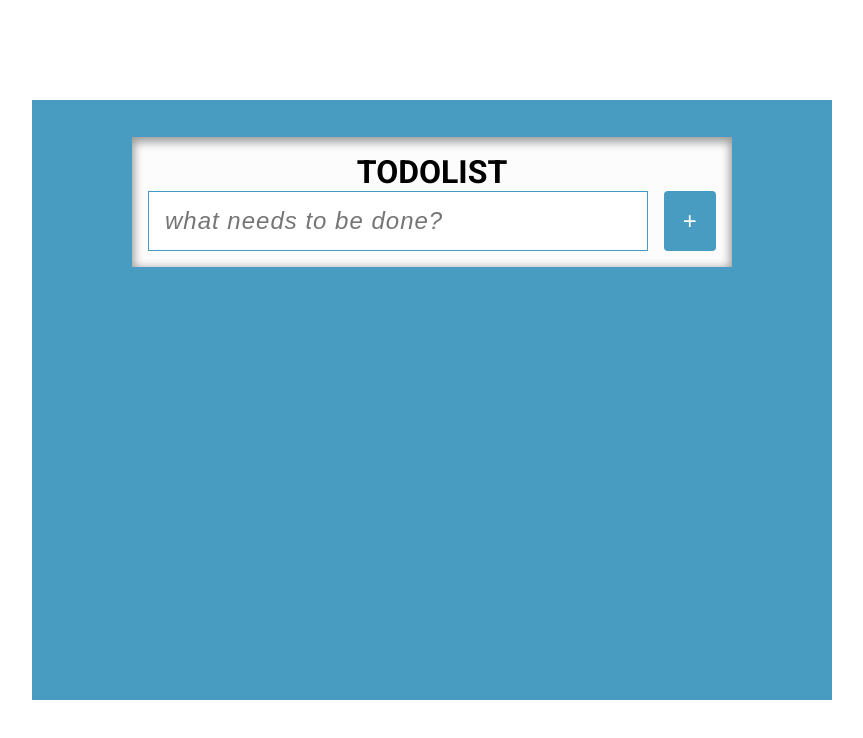
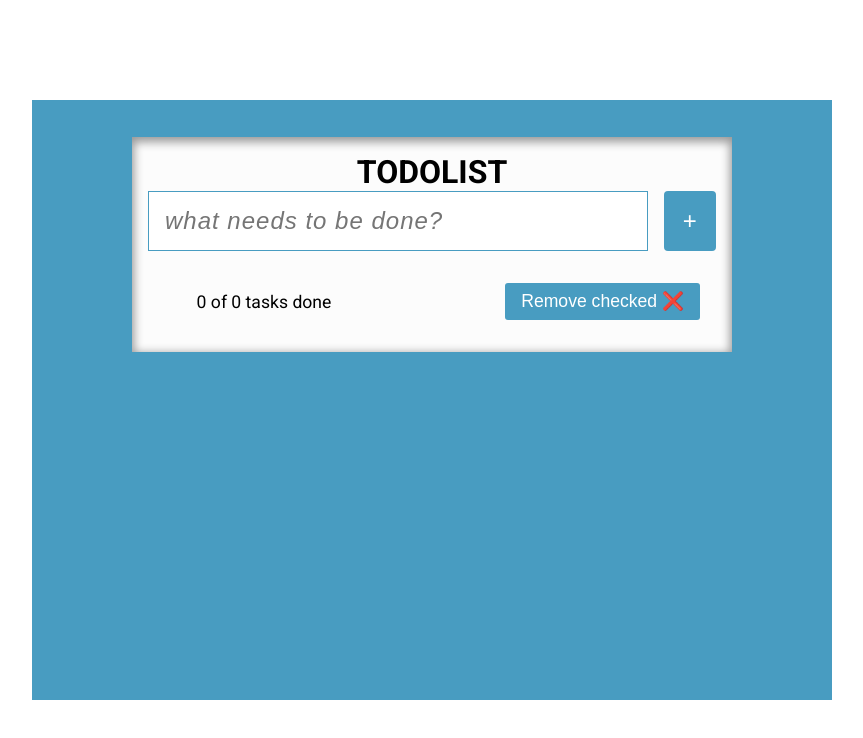
Before and after one commit to ajarek/react-20-vite-todo-components, a React (Vite) app: page / in a window 1280 px wide. Shown: the top 738 px of the page, without its empty margins (208-1071 px from the left). Built offline with nearby package versions, Linux system fonts and the light colour scheme.

Commit message:
add info, btn-remove

```diff
--- a/src/App.css
+++ b/src/App.css
@@ -22,6 +22,29 @@
   transform: translateY(5px);
   box-shadow: inset 0px 3px 10px 2px rgba(0, 0, 0, 0.4);
 }
+.row-info{
+  width: 100%;
+  display: flex;
+  justify-content: space-between;
+  align-items: center;
+  margin-top: 1rem;
+  padding: 1rem;
+}
+.info{
+  width: 200px;
+  height: 20px;
+  position: relative;
+  font-size: 1.1rem;
+}
+.info span{
+  position: absolute;
+  left: 0%;
+  top: 50%;
+  transform: translateY(-50%);
+  background-color:aquamarine ;
+  height: 30px;
+  z-index: -50;
+}
 @media screen and (max-width:800px){
 #root{
     width: 100vw;
--- a/src/App.jsx
+++ b/src/App.jsx
@@ -1,66 +1,78 @@
-import React from "react";
-import "./App.css";
-import { Form } from "./components/Form/Form";
-import { List } from "./components/List/List";
+import React from "react"
+import "./App.css"
+import {Button} from "./components/Button/Button"
+import { Form } from "./components/Form/Form"
+import { List } from "./components/List/List"
 export class App extends React.Component {
   state = {
     newTaskText: "",
-    tasks:[]
-  };
+    tasks:[],
+    infoItems:'',
+    arrIsCompleted:[]
+  }
   toggleItem = (id) => {
-    const newElements = this.state.tasks;
+    const newElements = this.state.tasks
     newElements.forEach((element) => {
       if (element.id === id) {
-        element.isCompleted = !element.isCompleted;
-        this.setState({ tasks: newElements });
+        element.isCompleted = !element.isCompleted
+        this.setState({ tasks: newElements })
       }
-    });
-  };
+    })
+  }
 
   editItem = (id) => {
-    const newElements = this.state.tasks;
+    const newElements = this.state.tasks
     newElements.forEach((element) => {
       if (element.id === id) {
-        this.setState({ newTaskText: element.text });
-        this.deleteItem(element.id);
+        this.setState({ newTaskText: element.text })
+        this.deleteItem(element.id)
       }
-    });
-  };
+    })
+  }
 
   deleteItem = (id) => {
-    const newElements = this.state.tasks.filter((element) => element.id != id);
+    const newElements = this.state.tasks.filter((element) => element.id != id)
 
-    this.setState({ tasks: newElements });
-  };
+    this.setState({ tasks: newElements })
+  }
 
   onNewTaskTextChange = (e) => {
-    this.setState({ newTaskText: e.target.value });
-  };
+    this.setState({ newTaskText: e.target.value })
+  }
 
   addNewTask = (e) => {
-    e.preventDefault();
+    e.preventDefault()
     if (!this.state.newTaskText) {
-      return;
+      return
     }
     const newTask = {
       id: String(Date.now()),
       text: this.state.newTaskText,
       isCompleted:false,
-    };
-    this.setState({ tasks: [newTask, ...this.state.tasks] });
-    this.state.newTaskText = "";
-  };
+    }
+    this.setState({ tasks: [newTask, ...this.state.tasks] })
+    this.state.newTaskText = ""
+  }
+  changeInfo=()=>{
+   this.state.infoItems=`${this.state.arrIsCompleted.length} of ${this.state.tasks.length} tasks done`
+  }
+
 //localStorage
 componentDidMount () {
   const tasksRaw = localStorage.getItem('tasks')
   const tasks = JSON.parse(tasksRaw) || []
   this.setState(() => ({ tasks }))
+
 }
   componentDidUpdate () {
     localStorage.setItem('tasks', JSON.stringify(this.state.tasks))
+
 }
 
   render() {
+
+    this.state.arrIsCompleted= this.state.tasks.filter(el=>el.isCompleted===true)
+    this.changeInfo()
     return (
       <div className="App">
         <div className="container">
@@ -86,9 +98,20 @@ componentDidMount () {
               </List>
             ))}
           </ul>
+          <div className="row-info">
+          <div className="info"
+          >{this.state.infoItems}
+            <span
+            style={{ width:`${this.state.arrIsCompleted.length/this.state.tasks.length*100}%`}}
+            ></span>
+            </div>
+          <Button
+          className={" btn-remove-checked"}
+          >Remove checked ❌</Button>
+          </div>
         </div>
       </div>
-    );
+    )
   }
 }
-export default App;
+export default App
--- a/src/components/Button/button.css
+++ b/src/components/Button/button.css
@@ -12,9 +12,11 @@
     color: #fff;
     transition: 0.3s ease-in-out;
   }
-  .btn-submit:hover {
-    background-color: #bdc3c7;
+  .btn-submit:hover,.btn-remove-checked:hover {
+    color: #489cc1;
+    background-color: #fff;
     transform: scale(1.025);
+    border: 1px solid #489cc1;
   }
   .btn-delete{
     font-size: 1.2rem;
@@ -26,3 +28,13 @@
   .btn-delete:hover{
     transform: scale(1.3);
   }
+  .btn-remove-checked{
+    padding: 0.5rem 1rem;
+    background-color: #489cc1;
+    color: #fff;
+    border: none;
+    cursor: pointer;
+    border-radius: 3px;
+    font-size: 1.1rem;
+    transition: 0.3s ease-in-out;
+  }
```
